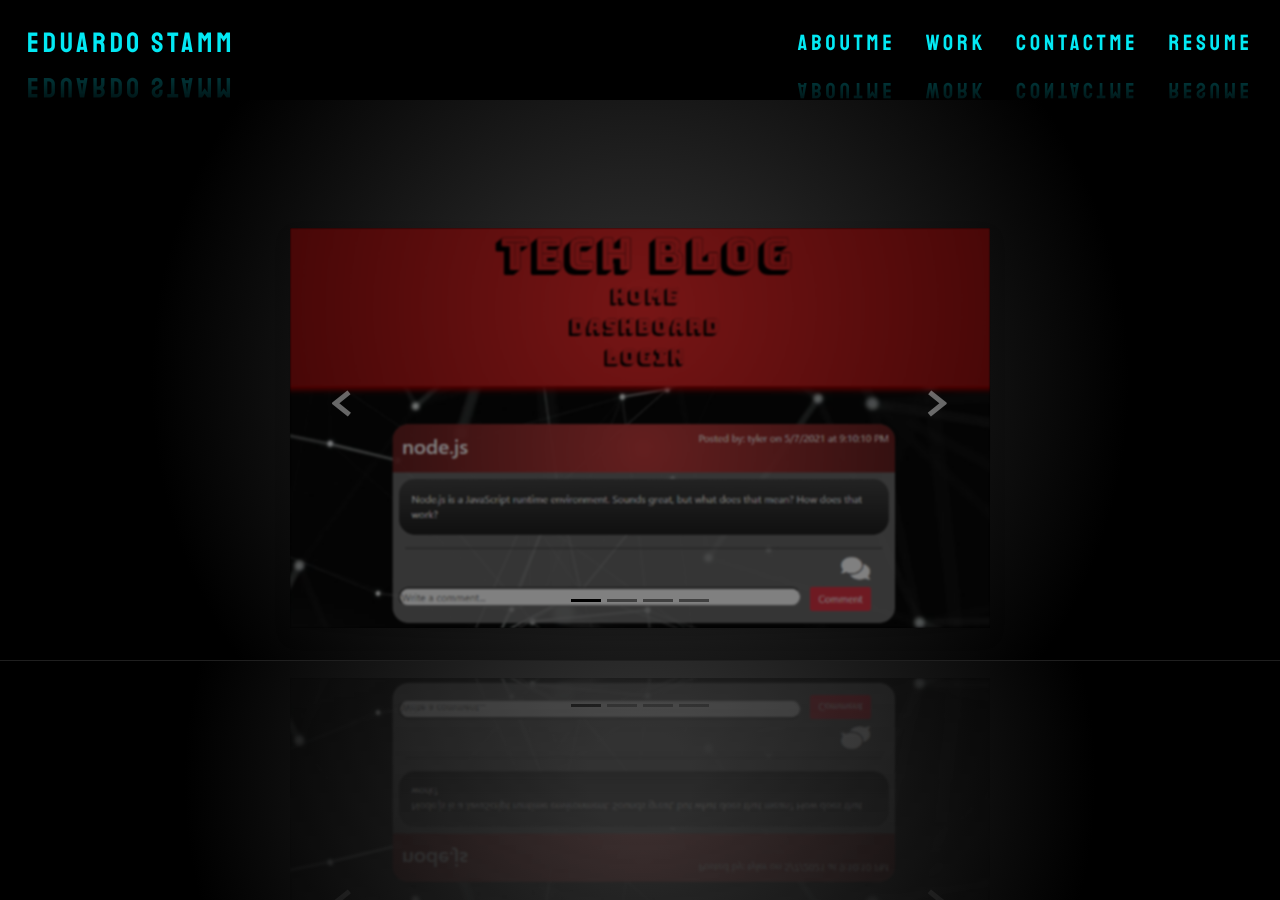
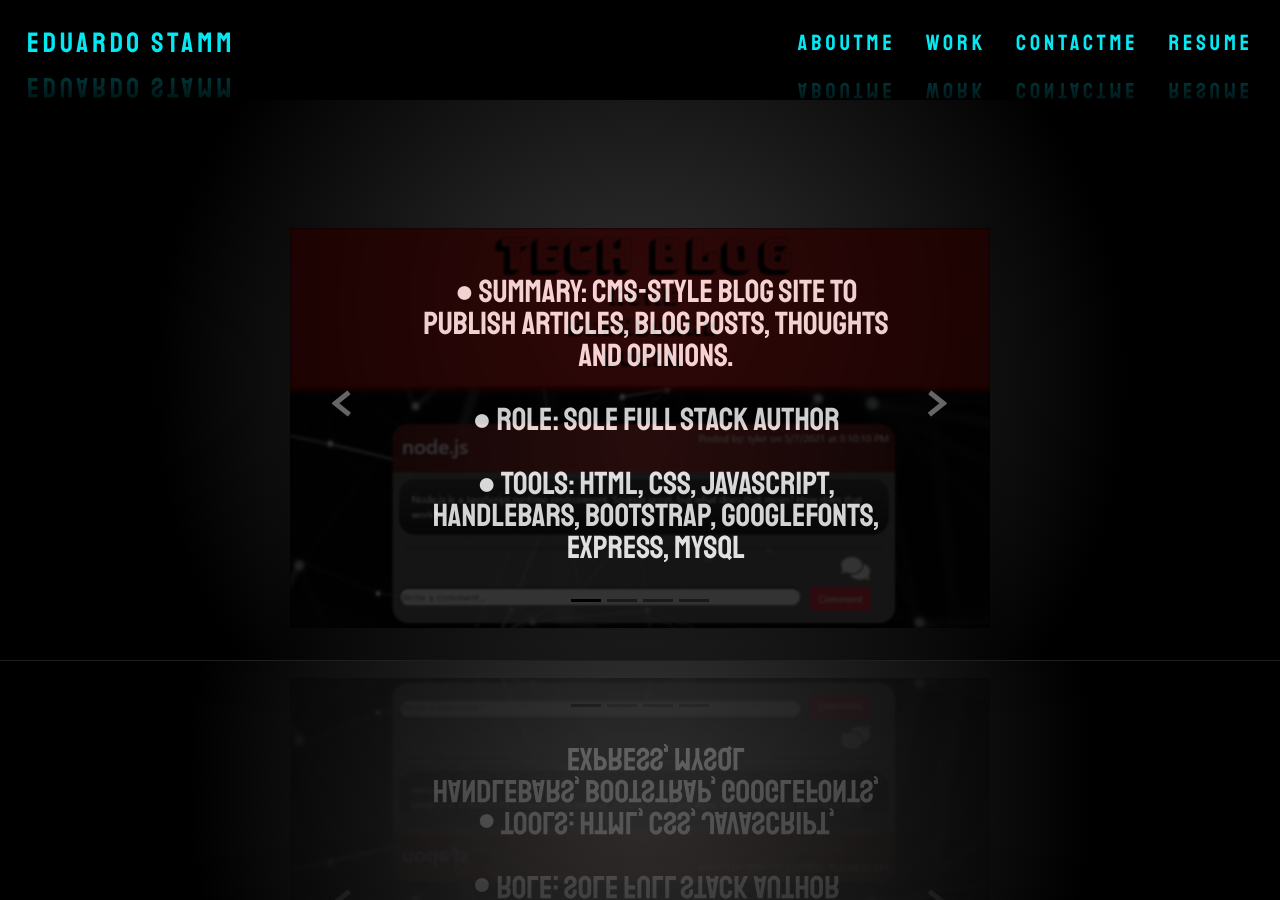
Before and after one commit to stamm2911/My-portfolio, a React (Create React App) app: page / in a window 1280 px wide. Both pictures are taken after a click on the button "WORK". Built offline with nearby package versions, Linux system fonts and the light colour scheme.

Commit message:
work carrousel & about me update

```diff
--- a/src/components/AboutMe.js
+++ b/src/components/AboutMe.js
@@ -17,12 +17,11 @@ function AboutMe() {
     <>
       <div className="container-test" style={{ ...styles, opacity: opacity }}>
         <p>
-          I'm a front-end developer looking for new and challenging professional
-          experiences. My goal is to improve my programming skills, while
-          contributing in my work area. I aim to learn and grow in all aspects
-          of life, both personally and professionally.
+          Creative, self-taught, problem solver, quick thinker and more.
+          Combining art and logic, analysis and imagination have made me choose
+          to become a front-end developer who loves learning new perspectives,
+          new technologies, and breaking paradigms.
         </p>
-        {/* {reRender} */}
       </div>
     </>
   );
--- a/src/components/Nav.js
+++ b/src/components/Nav.js
@@ -1,6 +1,6 @@
 import NavTitle from "./NavTitle";
 import NavButton from "./NavButton";
-import CV from '../assets/CV_JEduardoMorenoStamm_S.pdf'
+import CV from '../assets/EDUARDO_STAMM_CV.pdf'
 
 const styles = {
   bg: {
--- a/src/components/WorkCarousel.js
+++ b/src/components/WorkCarousel.js
@@ -61,7 +61,23 @@ function WorkCarousel() {
           ></button>
         </div>
         <figure className="carousel-inner">
-          <div className="carousel-item active filter" data-bs-interval="2000">
+          <div className="carousel-item active" data-bs-interval="2000">
+            <div className="zindex">
+              <ul>
+                <li>
+                  ● Summary: CMS-style blog site to publish articles, blog
+                  posts, thoughts and opinions.{" "}
+                </li>
+                <br />
+                <li>● Role: Sole Full Stack author</li>
+                <br />
+                <li>
+                  ● Tools: HTML, CSS, JavaScript, Handlebars, Bootstrap,
+                  GoogleFonts, Express, MySQL
+                </li>
+              </ul>
+            </div>
+            <div className="filter">
               <a href="https://mighty-castle-38499.herokuapp.com/">
                 <img
                   src={techBlog}
@@ -69,10 +85,27 @@ function WorkCarousel() {
                   style={styles.slide}
                   alt="techblog"
                 />
+                <div className="carousel-caption d-none d-md-block"></div>
               </a>
-            <div className="carousel-caption d-none d-md-block"></div>
             </div>
-          <div className="carousel-item filter" data-bs-interval="2000">
+          </div>
+          <div className="carousel-item " data-bs-interval="2000">
+            <div className="zindex">
+              <ul>
+                <li>
+                  ● Summary: App to keep users informed about Covid-19
+                  statistics and relevant news, per country and globally.
+                </li>
+                <br />
+                <li>● Role: Front End Developer</li>
+                <br />
+                <li>
+                  ● Tools: HTML, CSS, JavaScript, jQuery, API, Bootstrap, Font
+                  Awesome
+                </li>
+              </ul>
+            </div>
+            <div className="filter">
               <a href="https://gutihi85.github.io/covid_tracker/">
                 <img
                   src={covidTracker}
@@ -82,6 +115,7 @@ function WorkCarousel() {
                 />
               </a>
               <div className="carousel-caption d-none d-md-block"></div>
+            </div>
           </div>
           <div className="carousel-item filter">
             <a href="https://stormy-savannah-69028.herokuapp.com/login">
--- a/src/styles/style.css
+++ b/src/styles/style.css
@@ -70,16 +70,41 @@ a:hover {
   color: red;
 }
 .filter {
+  /* border-radius: 25px; */
   transition: 0.6s;
   filter: blur(0.9px);
   width: 100%;
   height: 100%;
-  opacity: 0.5;
+  opacity: 0.2;
+  /* z-index: 3; */
+  color: #039cf4;
+  background-color: hotpink;
 }
 
-.filter:hover {
+.filter:hover{
   filter: blur(0px);
   opacity: 1;
+}
+
+.zindex{
+  opacity: 1;
+  /* z-index: 1; */
+  /* margin: 0; */
+  position: absolute;
+  display: flex;
+  text-align: center;
+  /* left: 0;
+  right: 0;  */
+  /* margin-left: auto;
+  margin-right: auto;  */
+  padding: 0 100px 0 100px;
+  top: 0;
+  bottom: 0;
+  justify-content: center;
+  flex-direction: column;
+  width: fit-content;
+  color: rgb(255, 255, 255);
+  font-size: 200%;
 }
 
 figure {
@@ -93,17 +118,18 @@ figure {
 
 /* About me----------------------------------------------------------------- */
 .container-test {
-  font-size: 250%;
+  font-size: 200%;
   color: #03e9f4;
   position: relative;
   display: flex;
+  flex-direction: column;
   align-items: center;
   text-align: center;
-  top: 6%;
-  width: 500px;
+  top: 8%;
+  width: 600px;
   height: fit-content;
-  -webkit-box-reflect: below 10px linear-gradient(transparent, #0005);
-  line-height: 1.3;
+  -webkit-box-reflect: below 100px linear-gradient(transparent, #0005);
+  line-height: 1.5;
 }
 
 @media screen and (max-width: 520px) {
```
Also changed, not shown: 2 other files (tests, documents, lock files or other folders). Lines whose indentation alone changed are shown as unchanged.
